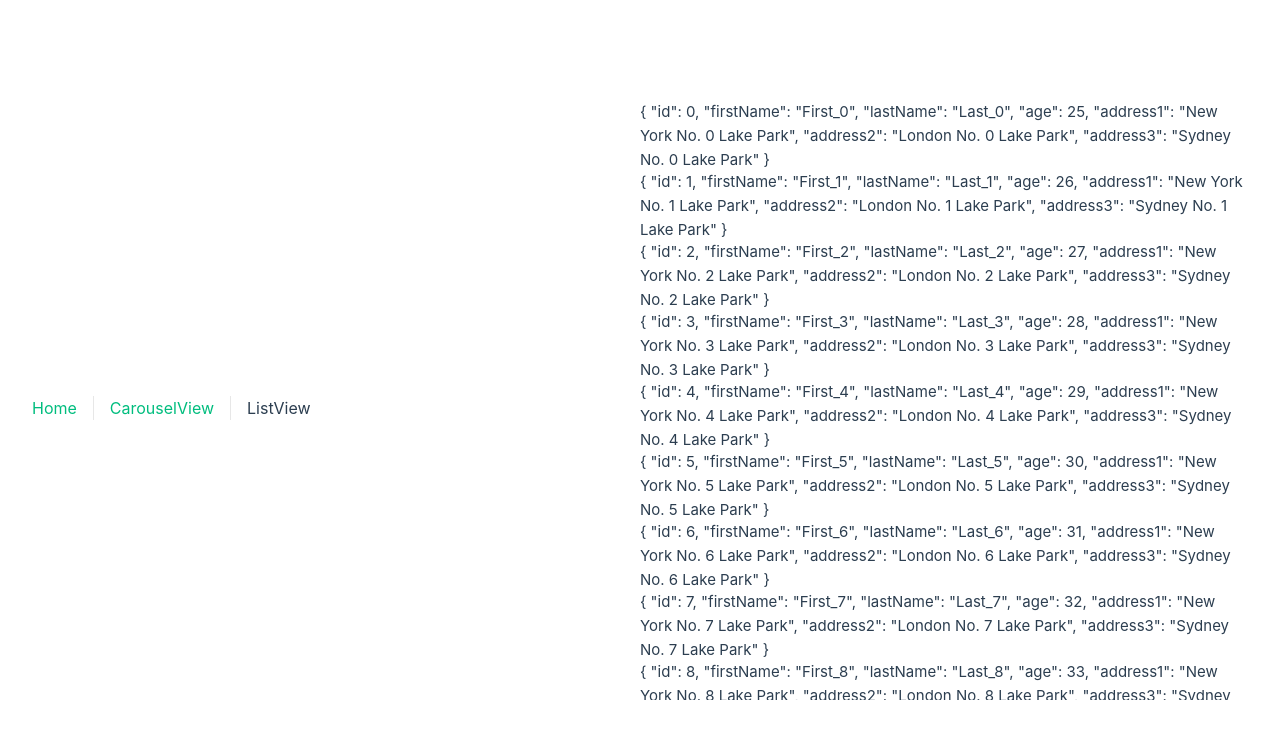
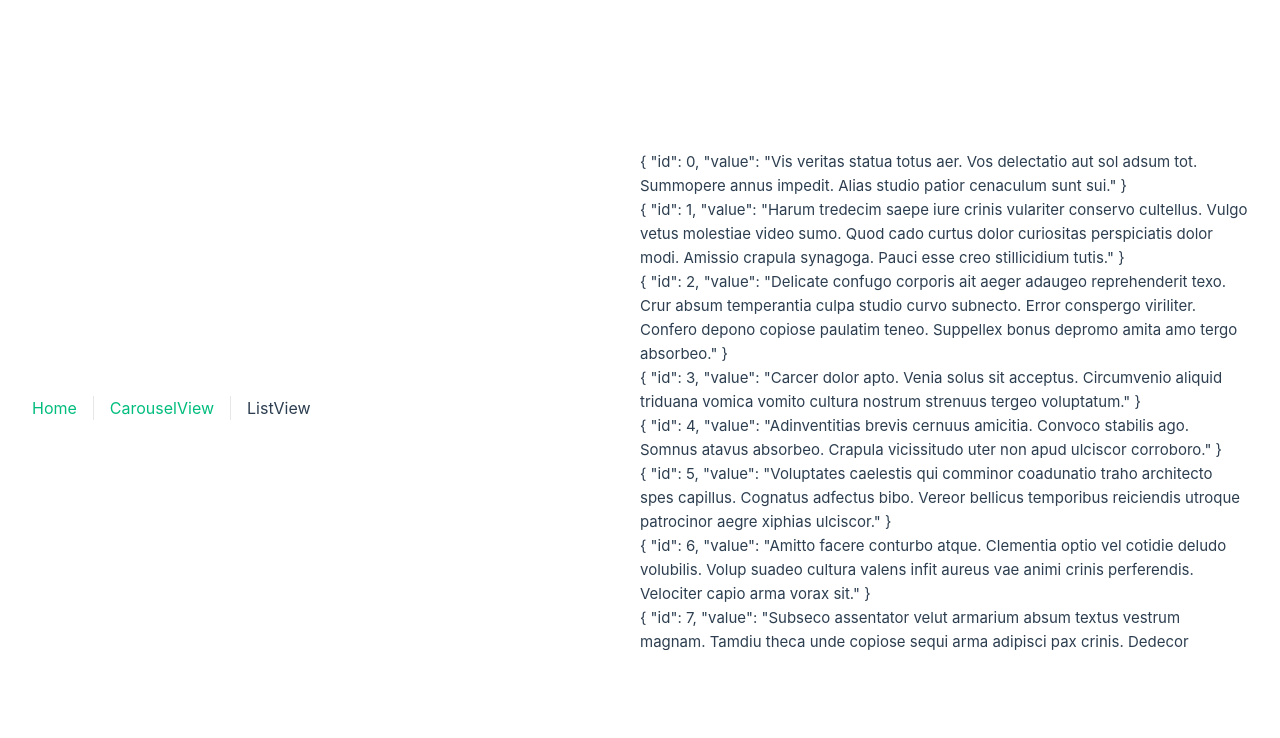
Before and after one commit to manyuemeiquqi/solution, a Vue app: page /#/ListView in a window 1280 px wide. Shown: the top 738 px of the page. Built offline with nearby package versions, Linux system fonts and the light colour scheme.

Commit message:
feat: add part vlist

```diff
--- a/package.json
+++ b/package.json
@@ -18,6 +18,7 @@
     "vue-router": "^4.2.4"
   },
   "devDependencies": {
+    "@faker-js/faker": "^8.2.0",
     "@rushstack/eslint-patch": "^1.3.3",
     "@tsconfig/node18": "^18.2.2",
     "@types/jsdom": "^21.1.3",
--- a/src/components/v-list/VariableSizeList.vue
+++ b/src/components/v-list/VariableSizeList.vue
@@ -3,24 +3,18 @@
     ref="container"
     :style="{
       height: props.containerHeight + 'px',
-      overflow: 'scroll',
+      overflow: 'auto',
       position: 'relative'
     }"
     @scroll="handleScroll"
   >
+    <div class="list-phantom" :style="{ height: `${phantomHeight}px` }"></div>
     <div
       :style="{
-        height: listHeight - listTopOffset + 'px',
-        marginTop: listTopOffset + 'px'
+        transform: `translate3d(0,${listTopOffset}px,0)`
       }"
     >
-      <div
-        v-for="(item, index) in currentList"
-        :style="{
-          height: props.itemHeight + 'px'
-        }"
-        :key="index"
-      >
+      <div ref="currentListRef" v-for="(item, index) in currentList" :key="index">
         {{ item }}
       </div>
     </div>
@@ -28,40 +22,79 @@
 </template>
 
 <script lang="ts" setup>
-import { onBeforeMount, ref } from 'vue'
+import { computed, onBeforeMount, onMounted, ref, type ComputedRef } from 'vue'
 
 interface Props {
   source: any[]
-  itemHeight: number
+  estimatedItemHeight: number
   containerHeight: number
 }
+
 const props = defineProps<Props>()
 
-const listHeight = props.source.length * props.itemHeight
-const listLength = Math.ceil(props.containerHeight / props.itemHeight)
+const currentListLength = Math.ceil(props.containerHeight / props.estimatedItemHeight)
 const container = ref<HTMLDivElement | null>(null)
-let listTopOffset = 0
+let listTopOffset = ref<number>(0)
 
-// scrollTop 获取元素内容高度距离垂直滚动的像素值
-// 此外还有一个需要考虑的难点，container 是固定高度的，但是 content 的虽然 dom 只限制为少数个，但是其高度还是需要设置为传入props.source* 高度，用来撑开容器
-// 撑开之后,还有一个要注意的点,就是如何要渲染的区域究竟在哪里,
-// 视觉上开发者要将渲染区域固定在容器顶部,
-// 有两种方式,一种 通过定位,另外一种通过 height+ margintop相配合
-
+const positionList = ref(
+  props.source.map((item, index) => ({
+    index: index,
+    top: index * props.estimatedItemHeight,
+    bottom: (index + 1) * props.estimatedItemHeight,
+    height: props.estimatedItemHeight
+  }))
+)
+const phantomHeight: ComputedRef<number> = computed(() => {
+  return positionList.value.reduce((prev, cur) => prev + cur.height, 0)
+})
+let startIdx = 0
 const handleScroll = () => {
   const topOffset = container.value!.scrollTop
-  const startIdx = (topOffset / props.itemHeight) >> 0
+
+  startIdx = positionList.value.findIndex((i) => i && i.bottom > topOffset)
+
   updateCurrentList(startIdx)
 }
 
 function updateCurrentList(idx: number) {
-  currentList.value = props.source.slice(idx, idx + listLength)
-  listTopOffset = idx * props.itemHeight
+  currentList.value = props.source.slice(idx, idx + currentListLength)
+  currentListRef.value?.forEach((item) => {
+    resizeObserver.observe(item)
+  })
+  listTopOffset.value = positionList.value[idx].top
 }
-const currentList = ref<any[]>()
-onBeforeMount(() => {
+const currentList = ref<any[]>(props.source.slice(0, currentListLength))
+onMounted(() => {
   updateCurrentList(0)
+})
+const currentListRef = ref<HTMLDivElement[] | null>(null)
+const resizeObserver = new ResizeObserver((entries) => {
+  entries.forEach((entry, index) => {
+    const positionIdx = startIdx + index
+    const curPosition = positionList.value[positionIdx]
+    curPosition.top = (entry.target as HTMLDivElement).offsetTop
+    const domHeight = entry.target.clientHeight
+    let oldHeight = curPosition.height
+    curPosition.height = domHeight
+    let dHeight = oldHeight - domHeight
+    debugger
+    // 向下更新
+    if (dHeight) {
+      curPosition.bottom = curPosition.bottom - dHeight
+      for (let k = positionIdx + 1; k < positionList.value.length; k++) {
+        positionList.value[k].top = positionList.value[k - 1].bottom
+        positionList.value[k].bottom = positionList.value[k].bottom - dHeight
+      }
+    }
+  })
 })
 </script>
 
-<style lang="scss" scoped></style>
+<style lang="scss" scoped>
+.list-phantom {
+  position: absolute;
+  top: 0;
+  left: 0;
+  width: 100%;
+}
+</style>
--- a/src/views/ListView.vue
+++ b/src/views/ListView.vue
@@ -8,13 +8,19 @@
         -{{ data.id }} -{{ data.lastName }}
       </li>
     </ul> -->
-    <FixedSizeList :source="dataList" :itemHeight="70" :containerHeight="600"> </FixedSizeList>
-    <variableDataList :source="variableDataList"></variableDataList>
+    <!-- <FixedSizeList :source="dataList" :itemHeight="70" :containerHeight="600"> </FixedSizeList> -->
+    <VariableSizeList
+      :estimatedItemHeight="50"
+      :containerHeight="500"
+      :source="variableDataList"
+    ></VariableSizeList>
   </div>
 </template>
 
 <script lang="ts" setup>
 import FixedSizeList from '@/components/v-list/FixedSizeList.vue'
+import VariableSizeList from '@/components/v-list/VariableSizeList.vue'
+import { faker } from '@faker-js/faker'
 
 interface RecordType {
   id: number
@@ -40,17 +46,17 @@ const getData = (count: number) => {
 }
 const getData2 = (count: number) => {
   const data: any[] = new Array(count).fill(null).map((_, index) => ({
-    id: index
-    // value: faker.lorem.sentences() // 长文本
+    id: index,
+    value: faker.lorem.sentences() // 长文本
+    // src: faker.image.url()
   }))
-
   return data
 }
 // 10w 条数据就开始明显感觉到渲染变慢，LCP 指标变大，能到 2s 附近，20w 就更为卡顿， 滚动时帧数维持在 35 附近，同时 LCP 到了10s
 
-const dataList = getData(200000)
+// const dataList = getData(200000)
 
-const variableDataList = getData2(200)
+const variableDataList = getData2(10)
 </script>
 
 <style lang="scss" scoped>
```
Also changed, not shown: src/components/count-down/CountDown.vue (added, +9 -0 lines), 1 other file (tests, documents, lock files or other folders).
